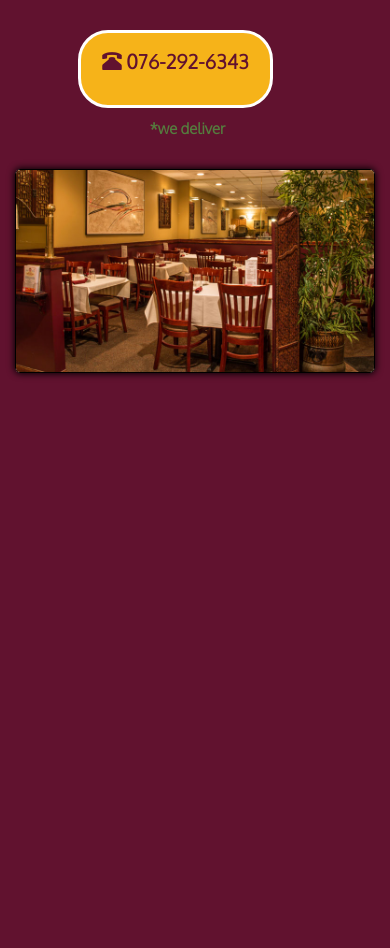
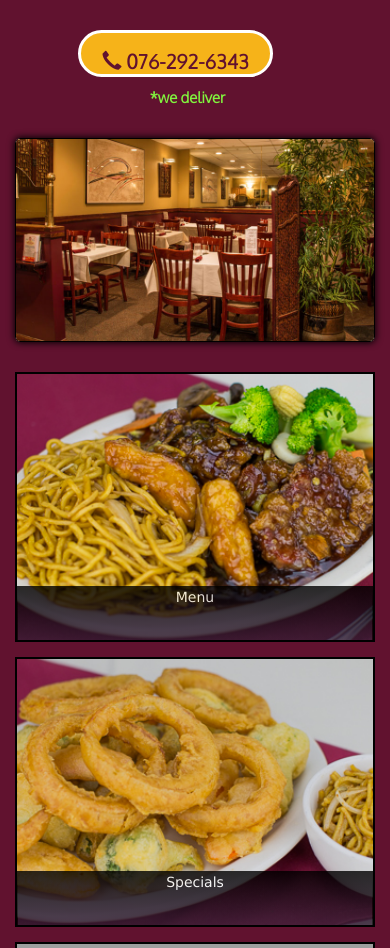
Before and after one commit to Boumandil97/coursera-test, a PHP site: page /bootstrap-3.4.1-dist/index.html in a window 390 px wide. Shown: the part 91-1039 px from the top of the page. Before the commit the page ends 469 px from the top, so only its background shows below. Run offline with PHP 8.4, Linux system fonts and the light colour scheme; grey boxes are pictures that could not be loaded.

Commit message:
after adding some things

```diff
--- a/site/bootstrap-3.4.1-dist/css/styles.css
+++ b/site/bootstrap-3.4.1-dist/css/styles.css
@@ -1,58 +1,4 @@
-/*body{
-	background-color: #61122f;
-	font-family: 'Oxygen', sans-serif;
-	border-color: black;
-	margin:0;
-}
 
-#header-nav{
-	background-color:#f6b319;
-	border-radius: 0;
-	border:0;
-	margin-top: -20px;
-    overflow-y: inherit;
-}
-#img-logo{
-	background: url("../logo.jpg") no-repeat;
-	height:150px;
-	width:150px;
-	margin:10px 15px 10px 0;
-}
-#star{
-	width:30px;
-	height:30px;
-}
-.navbar-brand h1{
-	margin-top:0;
-	margin-bottom: 0px;
-
-}
-.navbar-brand a:hover,.navbar-brand a:focus {
-	text-decoration: none;
-
-}
-.navbar-brand p span{
-	vertical-align: middle;
-}
-.navbar-brand p{
-	margin-top: 5px;
-}
-#nav-list li button{
-	color:maroon;
-	font-weight: bold;
-	padding:3px 30px;
-	margin-top:100px;
-	margin-right:15px;
-	background-color:yellow;
-	border:0px;;
-}
-#nav-list li button::hover{
-
-	background-color: yellow;
-}
-color:#557c3e;
-
-*/
 body{
 	background-color:#61122f;
 	color:#fff;
@@ -66,9 +12,13 @@ body{
 }
 #logo-img{
 	background: url("../logo.png") no-repeat ;
+
+	background-position: center;
 	width:150px;
 	height:150px;
 	margin:10px 15px 10px 0;
+	border-radius:50%;
+	border: 5px solid green;
 }
 #k-image{
 	width:27px;
@@ -131,7 +81,7 @@ body{
 	color:#557c3e;
 	text-align :right;
     padding-right:15px;
-	font-weight:bold;
+	font-weight:bolder;
 	font-size: 15px;}
 .navbar-header button .navbar-toggle{
 	clear:both;
@@ -168,6 +118,15 @@ span .glyphicon{
 	clear:both;
 	margin-top:-30px;
 }
+#map-tile , #menu-tile , #specials-tile{
+	width:100%;
+	height:20vw;
+	border:2px solid black;
+	position: relative;
+	margin-bottom:15px;
+	overflow: hidden;
+
+}
 @media(max-width:767px){
 	.navbar-brand{
 		height:70px;
@@ -197,7 +156,14 @@ span .glyphicon{
 		text-align: center;
 		font-weight:bolder;
 	}
-
+	#menu-tile , #specials-tile {
+		width:360px;
+		height: 270px;
+		margin:0 auto 15px;
+	}
+	#map-tile{
+		height:250px;
+	}
 }
 #phone-number{
 	margin-top:30px;
@@ -205,7 +171,7 @@ span .glyphicon{
 	margin-right: 30vw;
 	background-color: #f6b319;
 	width:50vw;
-	height:4em;
+	height:12vw;
 	text-align: center;
 	vertical-align: middle;
 	padding-top:15px;
@@ -223,24 +189,18 @@ span .glyphicon{
 #phone-number a{
 	text-decoration: none;
 	color:#61122f;
-	vertical-align: middle;
-	text-align:center;
-	align-content: center;
+padding-bottom: 20px;
 
-
-}
-#phone-number a span{
-
-	margin-bottom: 40px;
 }
 .deli{
 	text-align:center;
 	margin-top:10px;
-	color:#557c3e;
+	color:#81F53E;
     padding-right:15px;
-	font-weight:bold;
+	font-weight:bolder;
 	font-size: 15px;
-	font-weight:bold;
+
+
 }
 #main-container{
 	margin-top:15px;
@@ -266,3 +226,35 @@ padding:0px 0px 0px 0px;
 .jumbotron img:hover{
 	filter:grayscale(0%);
 }
+
+
+#map-tile:hover , #menu-tile:hover , #specials-tile:hover{
+	box-shadow: 0px  3px  10px 3px #cccccc;
+}
+#map-tile span , #menu-tile span , #specials-tile span{
+	position: absolute;
+	top:80%;
+	text-align: center;
+	border:.4px solid black;
+	width:100%;
+	height:100%;
+	background-image: linear-gradient(to bottom,black,violet);
+	opacity: 0.8;
+	font:bold 20vw;
+	vertical-align: middle;
+	color:hsla(0,0%,100%,1.00);
+	font-family: "Lucida Grande", "Lucida Sans Unicode", "Lucida Sans", "DejaVu Sans", Verdana, "sans-serif";
+}
+#menu-tile{
+	background:url("../menu.jpg") no-repeat;
+	background-position: center;
+	background-size: cover;
+}
+#specials-tile{
+	background: url("../specials.jpg") no-repeat;
+	background-position:center;
+	background-size:cover;
+}
+#map-tile{
+	background:url("https://www.google.com/maps/place/David+Chu's+China+Bistro/@39.3635903,-76.7116881,15z/data=!4m5!3m4!1s0x0:0xab20a0e99daa17ea!8m2!3d39.3635903!4d-76.7116881");
+}
--- a/site/bootstrap-3.4.1-dist/index.html
+++ b/site/bootstrap-3.4.1-dist/index.html
@@ -66,7 +66,7 @@
 
 <div class="hidden-lg hidden-md hidden-sm phone-number" id="phone-number">
 	<a href="tel:0762926343" >
-	   <span class="glyphicon glyphicon-phone-alt"></span>
+	   <span class="glyphicon glyphicon-earphone"></span>
 		<span>076-292-6343</span></a>
 
 		</div>
@@ -80,8 +80,32 @@
 		<img src="jumbotron-992.jpg" alt="jumbotron-992 img" class="img-responsive visible-md">
 		<img src="jumbotron-992.jpg" alt="jumbotron-1200" class="img-responsive visible-sm">
 		</div>
+
+
+		<div class="row" id="home-tiles">
+		<div class="col-md-4 col-sm-6 col-xs-12 ">
+			<a href="#" target="_blank" >
+			<div id="menu-tile"><span>Menu</span></div>
+			</a>
+			</div>
+			<div class="col-md-4 col-sm-6 col-xs-12 ">
+			<a href="#" taget="_blank">
+				<div id="specials-tile">
+				<span>Specials</span></div>
+				</a>
+			</div>
+			<div class="col-md-4 col-sm-12 col-xs-12 ">
+			<a href="#" target="_blank">
+				<div id="map-tile">
+				<span>Map
+					</span></div>
+				</a>
+			</div>
 		</div>
-		<div></div>
+
+
+		</div>
+
 
 
 
```
Also changed, not shown: site/bootstrap-3.4.1-dist/menu.jpg (added), site/bootstrap-3.4.1-dist/specials.jpg (added).
